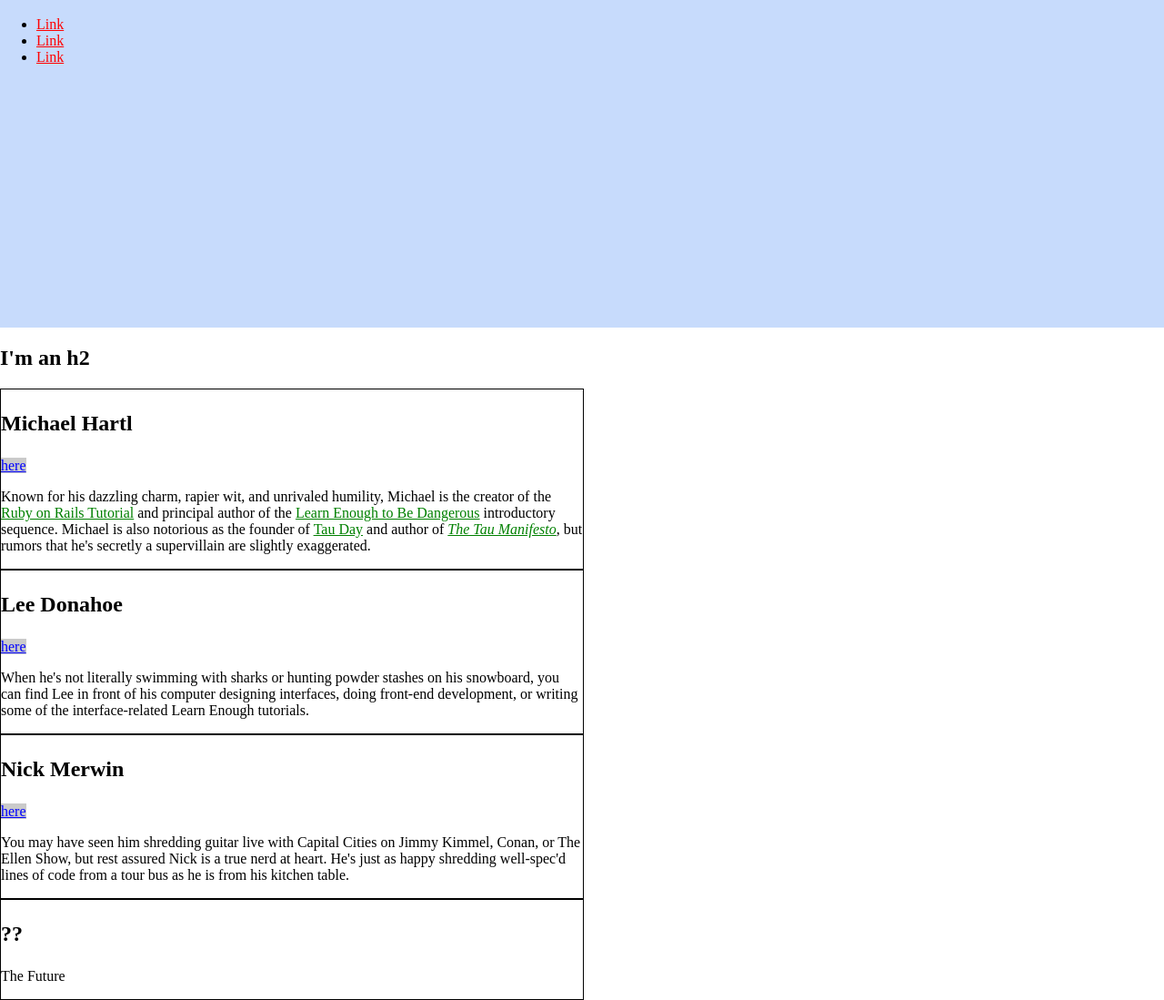
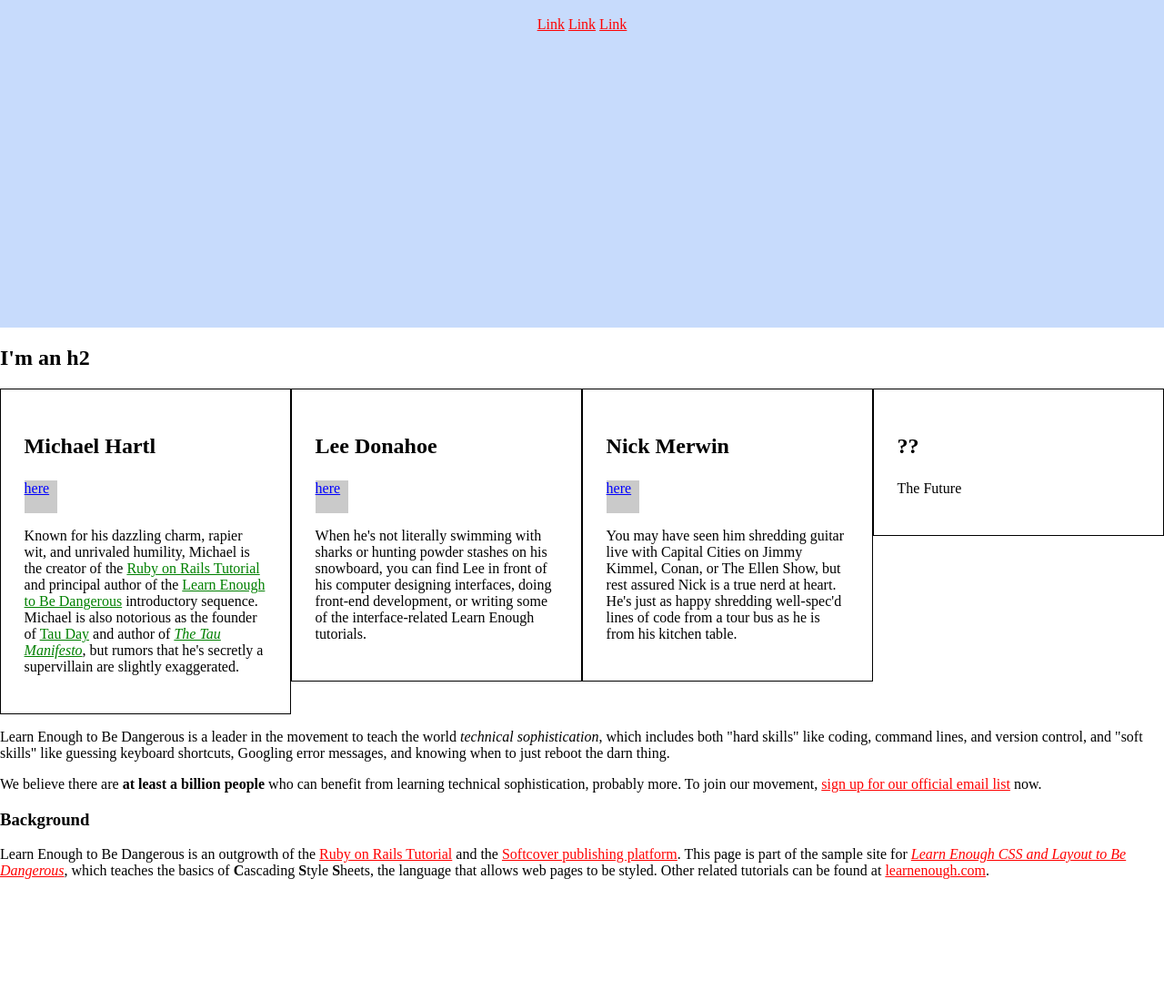
Before and after one commit to dadoo72/dadoo72.github.io, a plain HTML site: page index.html in a window 1280 px wide. Shown: the part 40-1139 px from the top of the page at 91% size. After the commit the page ends 1022 px from the top, so only its background shows below. Drawn offline with Linux system fonts and the light colour scheme.

Commit message:
until 8.5 included

```diff
--- a/index.html
+++ b/index.html
@@ -30,17 +30,34 @@
     .social-link {
       background: rgba(150, 150, 150, 0.5);
       color: blue;
+      display: inline-block;
+      height: 36px;
+      width: 36px;
+    }
+
+    .social-list {
+      list-style: none;
+      padding: 0;
+      text-align: center;
+    }
+
+    .social-list>li {
+      display: inline-block;
     }
 
     /* BIO STYLES */
     .bio-wrapper {
       font-size: 24px;
+      overflow: hidden;
     }
 
     .bio-box {
       border: 1px solid black;
+      box-sizing: border-box;
+      float: left;
       font-size: 1rem;
-      width: 50%;
+      padding: 2%;
+      width: 25%;
     }
 
     .bio-box h3 {
@@ -60,7 +77,7 @@
 <body>
   <div class="full-hero hero-home">
     <h1>I'm an h1</h1>
-    <ul>
+    <ul class="social-list">
       <li>
         <a href="https://example.com/">Link</a>
       </li>
@@ -125,6 +142,31 @@
       </p>
     </div>
   </div>
+  <p>
+    Learn Enough to Be Dangerous is a leader in the movement to teach the world <em>technical sophistication</em>, which includes both "hard skills" like coding, command lines, and version control, and "soft
+    skills" like guessing keyboard shortcuts, Googling error messages, and
+    knowing when to just reboot the darn thing.
+  </p>
+  <p>
+    We believe there are <strong>at least a billion people</strong> who can
+    benefit from learning technical sophistication, probably more. To join
+    our movement,
+    <a href="https://learnenough.com/#email_list">sign up for our official
+      email list</a> now.
+  </p>
+  <h3>Background</h3>
+  <p>
+    Learn Enough to Be Dangerous is an outgrowth of the
+    <a href="https://www.railstutorial.org/">Ruby on Rails Tutorial</a> and the
+    <a href="https://www.softcover.io/">Softcover publishing platform</a>.
+    This page is part of the sample site for
+    <a href="https://learnenough.com/css-tutorial"><em>Learn Enough CSS and
+        Layout to Be Dangerous</em></a>, which teaches the basics of
+    <strong>C</strong>ascading <strong>S</strong>tyle
+    <strong>S</strong>heets, the language that allows web pages to be styled.
+    Other related tutorials can be found at
+    <a href="https://learnenough.com/">learnenough.com</a>.
+  </p>
 </body>
 
 </html>
```
